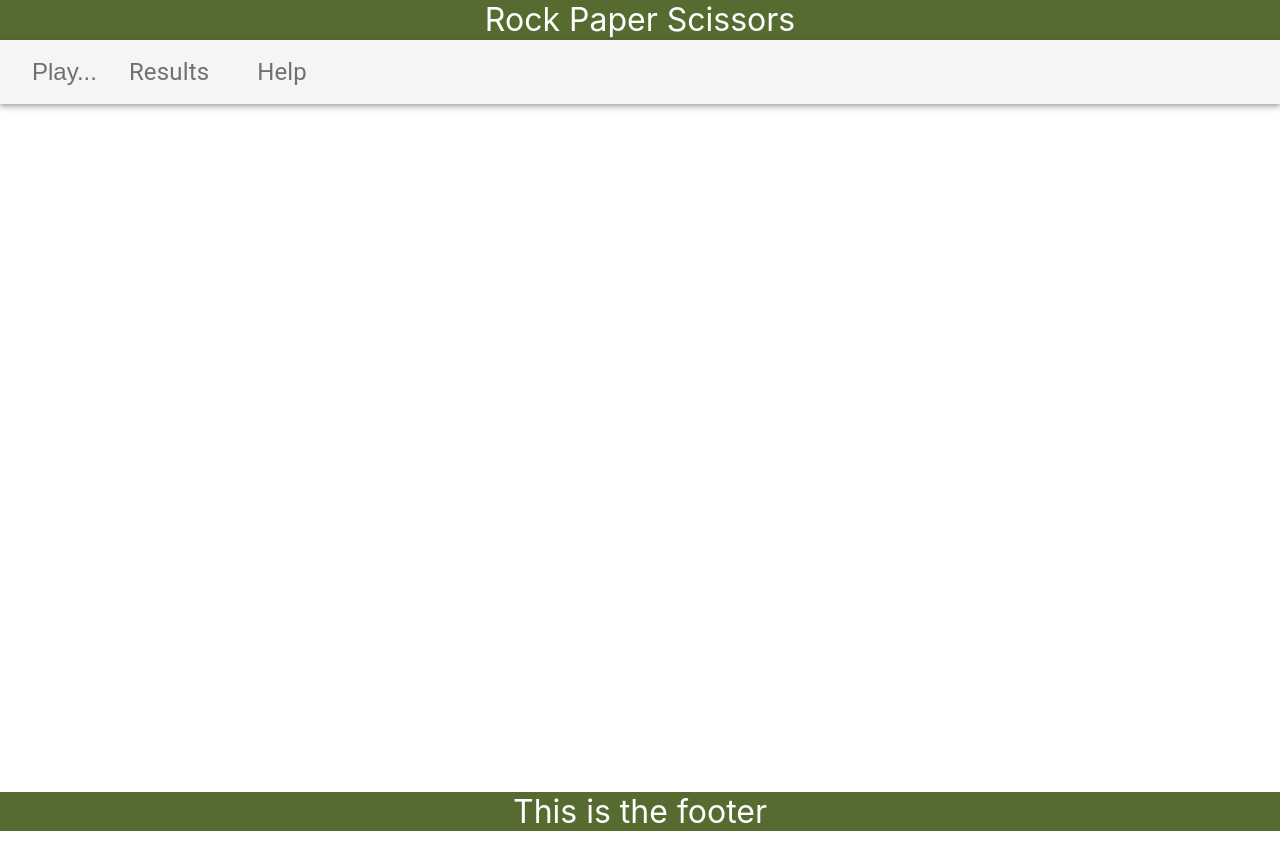
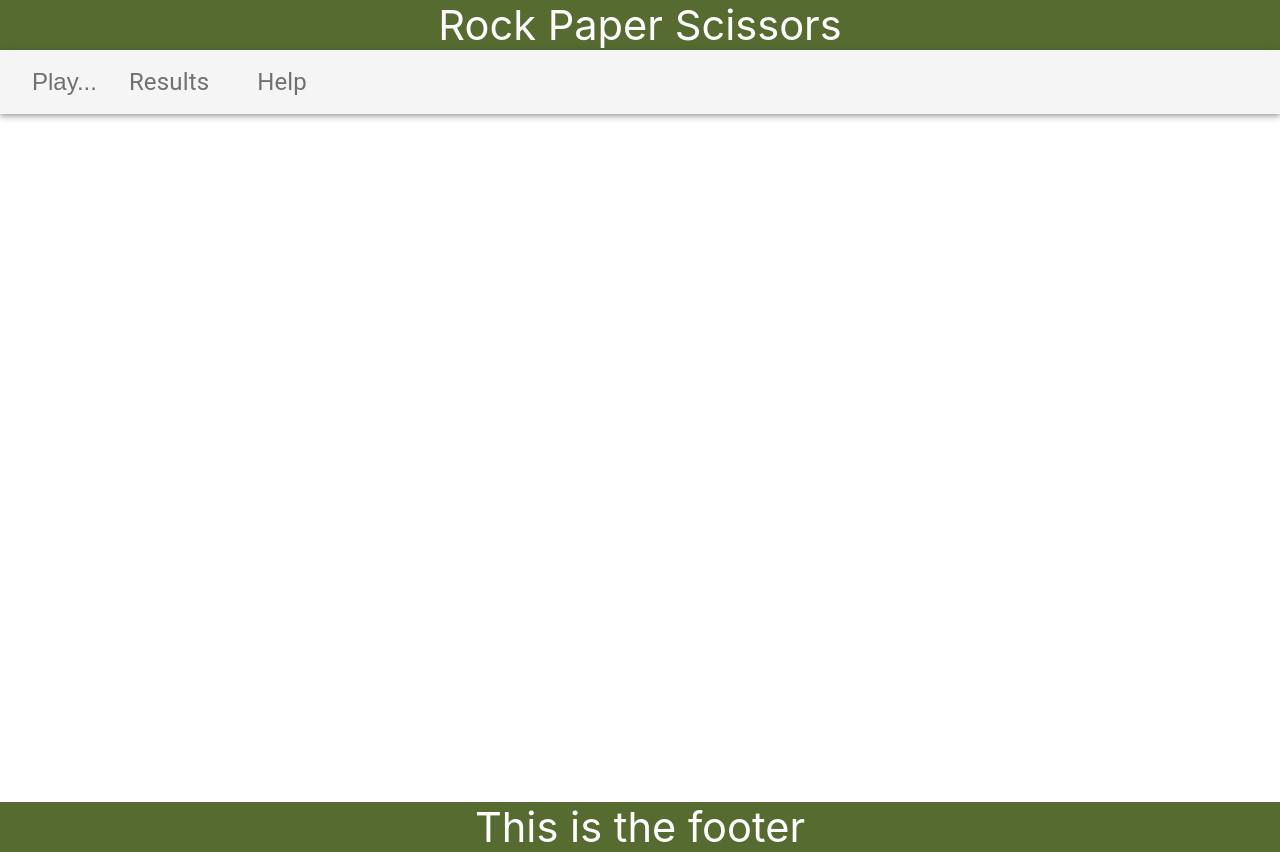
Before and after one commit to CodeGit/rockpaperscissors, a React (Create React App) app: page / in a window 1280 px wide. Before the commit the page ends 831 px from the top, so only its background shows below. Built offline with nearby package versions, Linux system fonts and the light colour scheme.

Commit message:
experimenting with font size

```diff
--- a/src/App.tsx
+++ b/src/App.tsx
@@ -14,7 +14,6 @@ import Results from './Results';
 import Help from './Help';
 import ContentContainer from './Content';
 import { gameModes, gameType } from './gameType';
-import { useCallback } from 'react';
 
 interface GameModeContextData {
   selectedMode: gameType,
@@ -34,7 +33,8 @@ const styles = css({
   flexDirection: 'column',
   alignItems: 'center',
   justifyContent: 'flex-start',
-  fontSize: 'clamp(1rem, 2rem, 4rem)',
+  fontSize: 'clamp(1rem, calc(1em + 2vw), 4rem)',
+  //fontSize: "calc(1em + 2vw)",
 });
 
 const App = () => {
```
